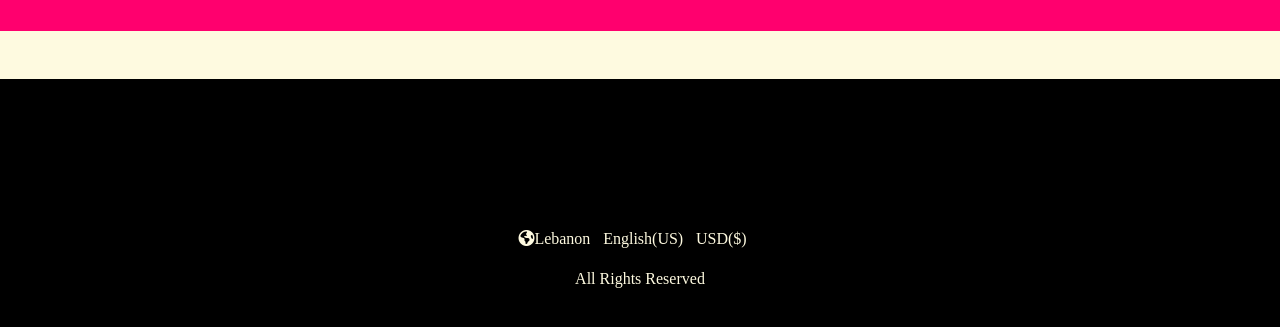
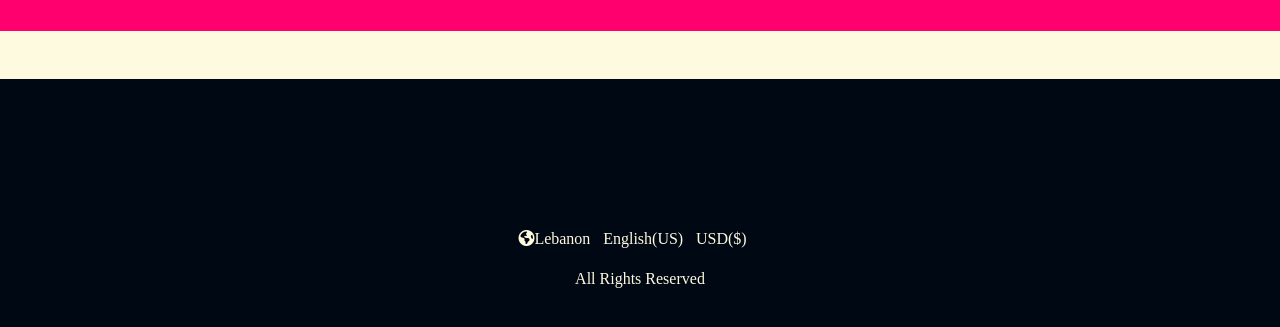
Before and after one commit to elliek17/responsive-design-practice, a plain HTML site: page index.html in a window 1280 px wide. Shown: the part 3450-3777 px from the top of the page. Drawn offline with Linux system fonts and the light colour scheme; a web font is replaced by a local one.

Commit message:
footer adjust

```diff
--- a/style.css
+++ b/style.css
@@ -257,7 +257,8 @@ img{
     border-top: solid var(--background);
 }
 footer{
-    background-color: black;
+    background-color: #000814;
+    color: #fefae0;
     width: 100%;
     height: 20%;
     color: var(--background);
```
